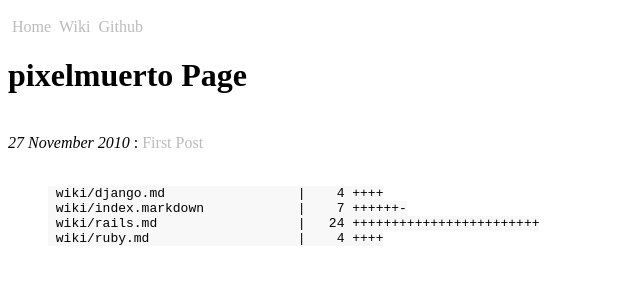
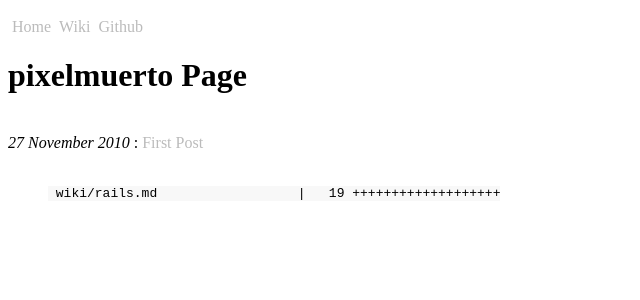
Before and after one commit to pixelmuerto/pixelmuerto.github.com, a Jekyll site: the page built from index.html, in a window 1280 px wide. Shown: the top 300 px of the page, without its empty margins (0-640 px from the left). Built offline with Jekyll 4.4.1, drawn with Linux system fonts in a browser that asks for light colours; Markdown is read by kramdown in place of the engine named in the settings.

Commit message:
enlaces added

```diff
--- a/_includes/gitDiffStat.markdown
+++ b/_includes/gitDiffStat.markdown
@@ -1,4 +1 @@
- wiki/django.md                 |    4 ++++
- wiki/index.markdown            |    7 ++++++-
- wiki/rails.md                  |   24 ++++++++++++++++++++++++
- wiki/ruby.md                   |    4 ++++
+ wiki/rails.md                  |   19 +++++++++++++++++++
```
Also changed, not shown: wiki/rails.md (+1 -0 lines).
